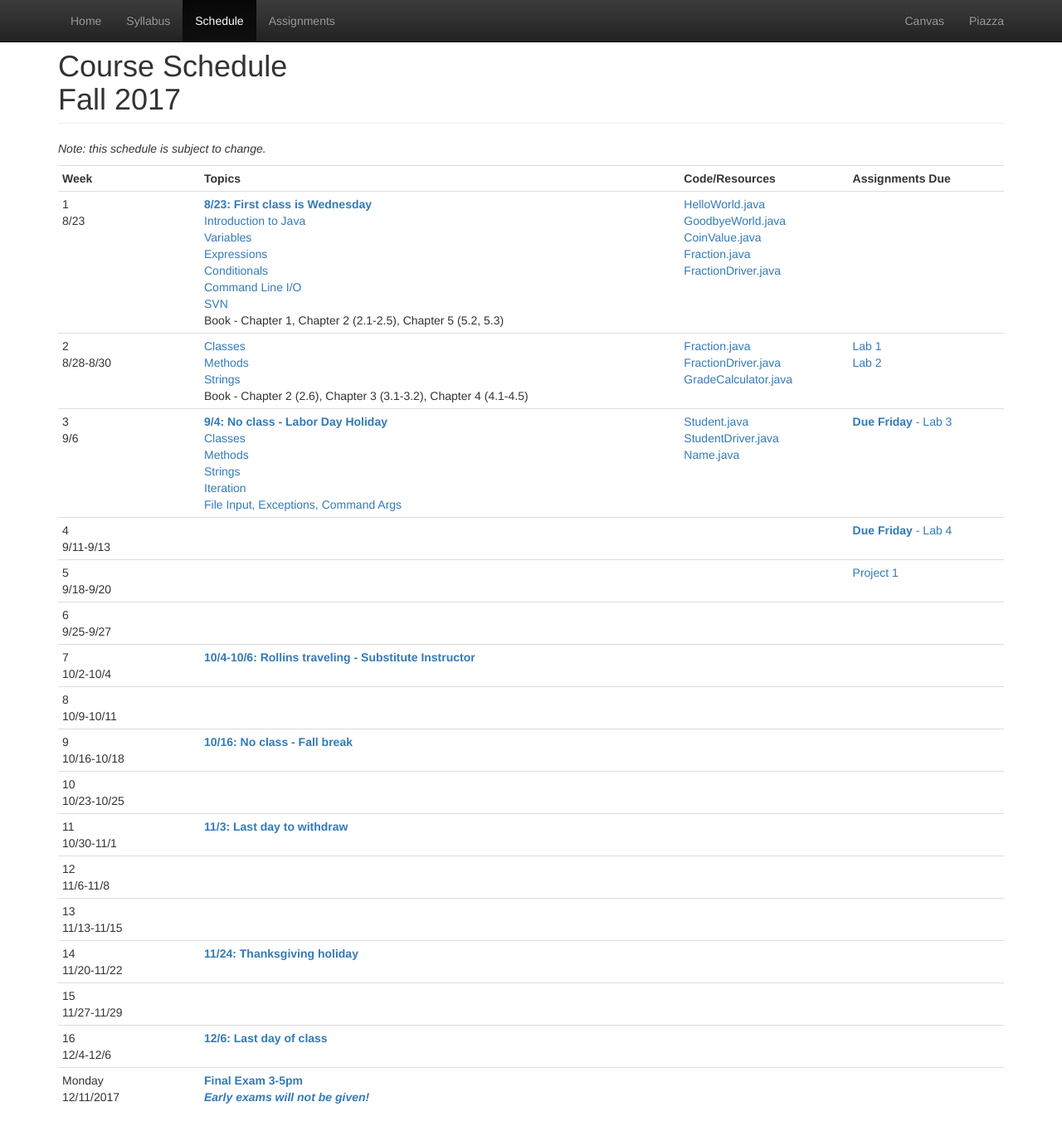
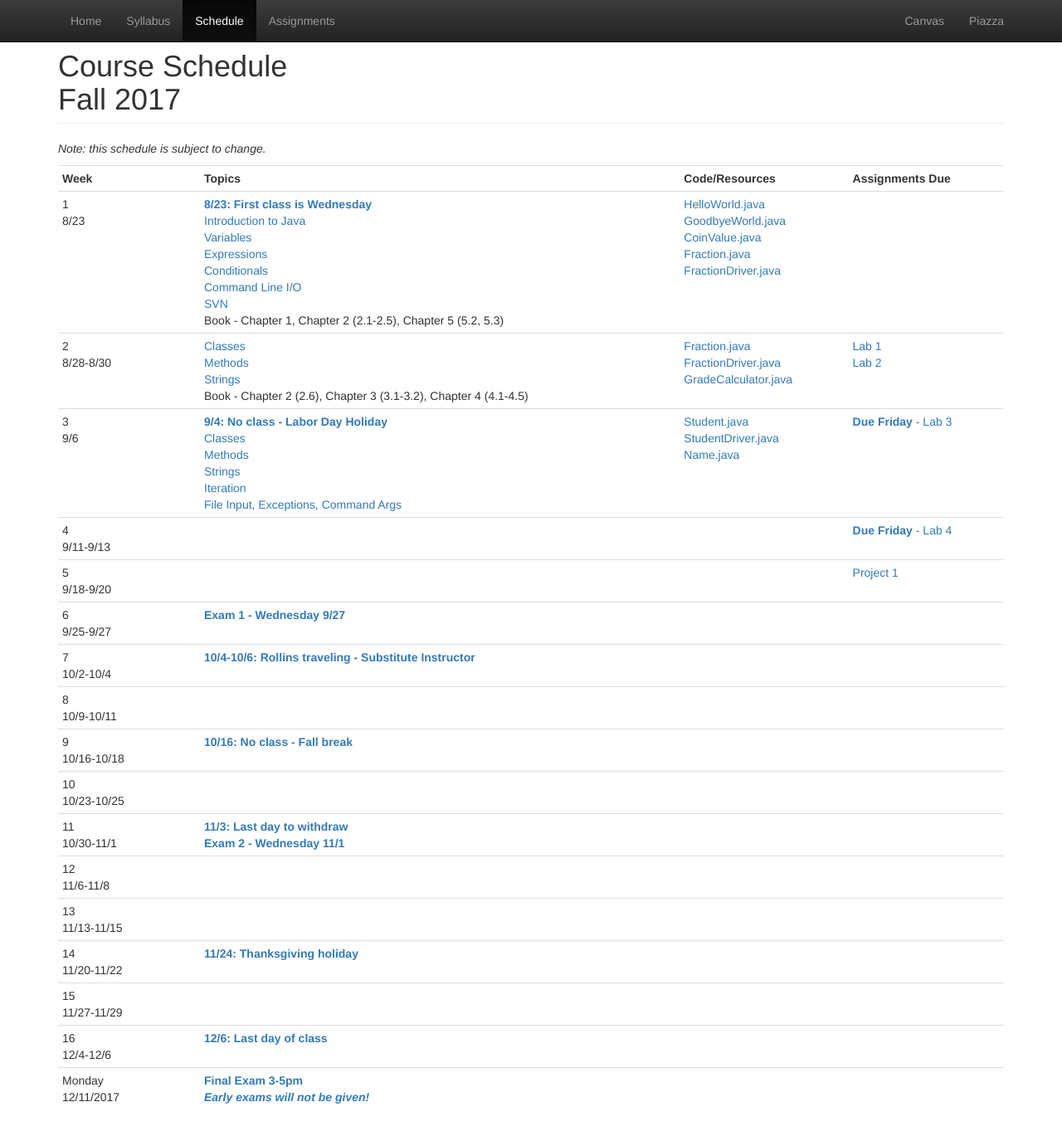
Before and after one commit to CS112-F17/cs112-f17.github.io, a Jekyll site: the page built from schedule.html, in a window 1280 px wide and 1377 px high. Shown: the top 1369 px of the window at 83% size. Built offline with Jekyll 4.4.1, drawn with Linux system fonts in a browser that asks for light colours.

Commit message:
add exam dates

```diff
--- a/schedule.html
+++ b/schedule.html
@@ -136,6 +136,7 @@ title: Schedule
 	<tr>
 		<td>6<br/>9/25-9/27</td>
 		<td>
+			<strong><span class="text-primary">Exam 1 - Wednesday 9/27</span></strong>
 <!-- 				<a href="https://github.com/CS112-F17/notes/blob/master/arrays.md">Arrays</a><br/>
 	Book - Chapter 8 (8.1, 8.2, 8.3, 8.4) -->
 		</td>
@@ -213,7 +214,8 @@ title: Schedule
 	<tr>
 		<td>11<br/>10/30-11/1</td>
 		<td>
-				<strong><span class="text-primary">11/3: Last day to withdraw</span></strong><br/>
+			<strong><span class="text-primary">11/3: Last day to withdraw</span></strong><br/>
+			<strong><span class="text-primary">Exam 2 - Wednesday 11/1</span></strong>
 
 <!-- 				<a href="https://github.com/CS112-F17/notes/blob/master/recursion.md">Recursion</a><br/>
 				<a href="https://github.com/CS112-F17/notes/blob/master/hashmaps.md">HashMaps</a><br/>
```
